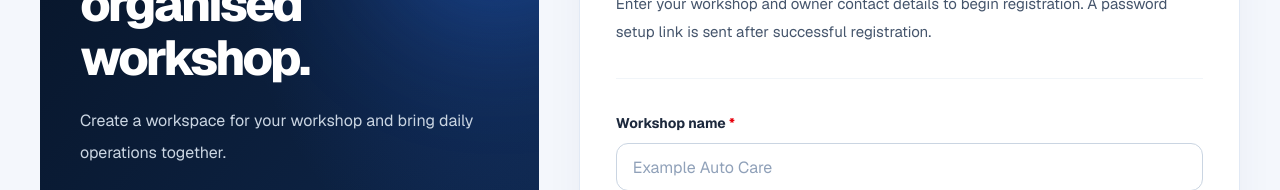
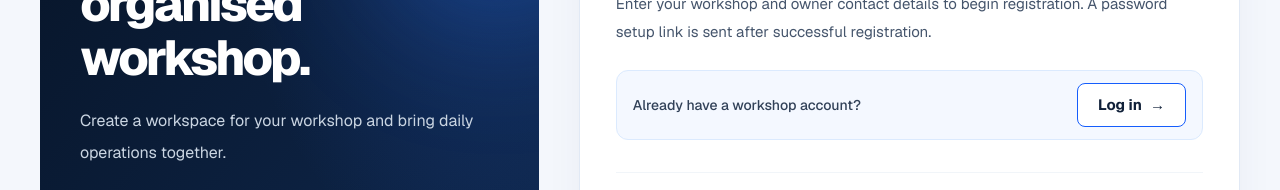
Before and after one commit to amnas-cubixmet/cubegears-public-website, a Next.js app: page /signup in a window 1280 px wide. Shown: the part 298-488 px from the top of the page. Built offline with nearby package versions, Linux system fonts and the light colour scheme; no server answers.

Commit message:
Add Login button to public signup page (#8)
* Add prominent log in button to workshop signup page

* Cover public signup login link and unchanged registration

```diff
--- a/app/signup/page.tsx
+++ b/app/signup/page.tsx
@@ -51,6 +51,15 @@ export default function SignupPage() {
             </div>
             <h2 className="mt-5 text-[30px] font-extrabold tracking-[-.045em] text-slate-950 sm:text-[36px]">Create your account</h2>
             <p className="mt-3 text-[15px] leading-7 text-slate-600">Enter your workshop and owner contact details to begin registration. A password setup link is sent after successful registration.</p>
+            <div className="mt-6 flex flex-wrap items-center justify-between gap-3 rounded-xl border border-blue-100 bg-blue-50/70 px-4 py-3">
+              <p className="text-[14px] font-medium text-slate-700">Already have a workshop account?</p>
+              <a
+                href="https://cubegears-company-panel-three.vercel.app/login"
+                className="focus-ring inline-flex min-h-11 items-center justify-center gap-2 rounded-lg border border-blue-600 bg-white px-5 text-[15px] font-bold text-blue-700 transition hover:bg-blue-600 hover:text-white"
+              >
+                Log in <span aria-hidden="true">→</span>
+              </a>
+            </div>
             <div className="my-8 h-px bg-slate-100" />
             <SignupForm />
             <p className="mt-6 border-t border-slate-100 pt-5 text-[13px] leading-6 text-slate-500">Your details are used to create your workshop account. Never share your password through a signup request.</p>
```
Also changed, not shown: 1 other file (tests, documents, lock files or other folders).
